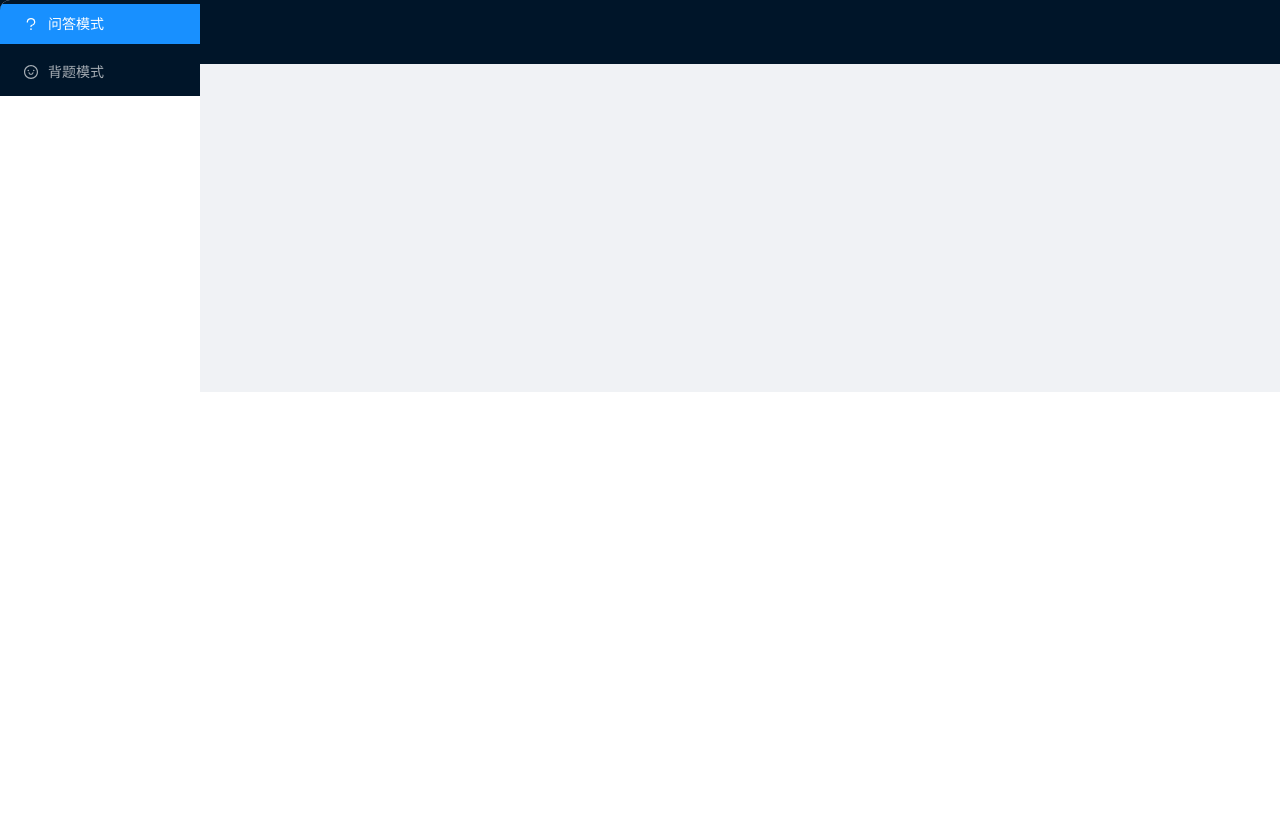
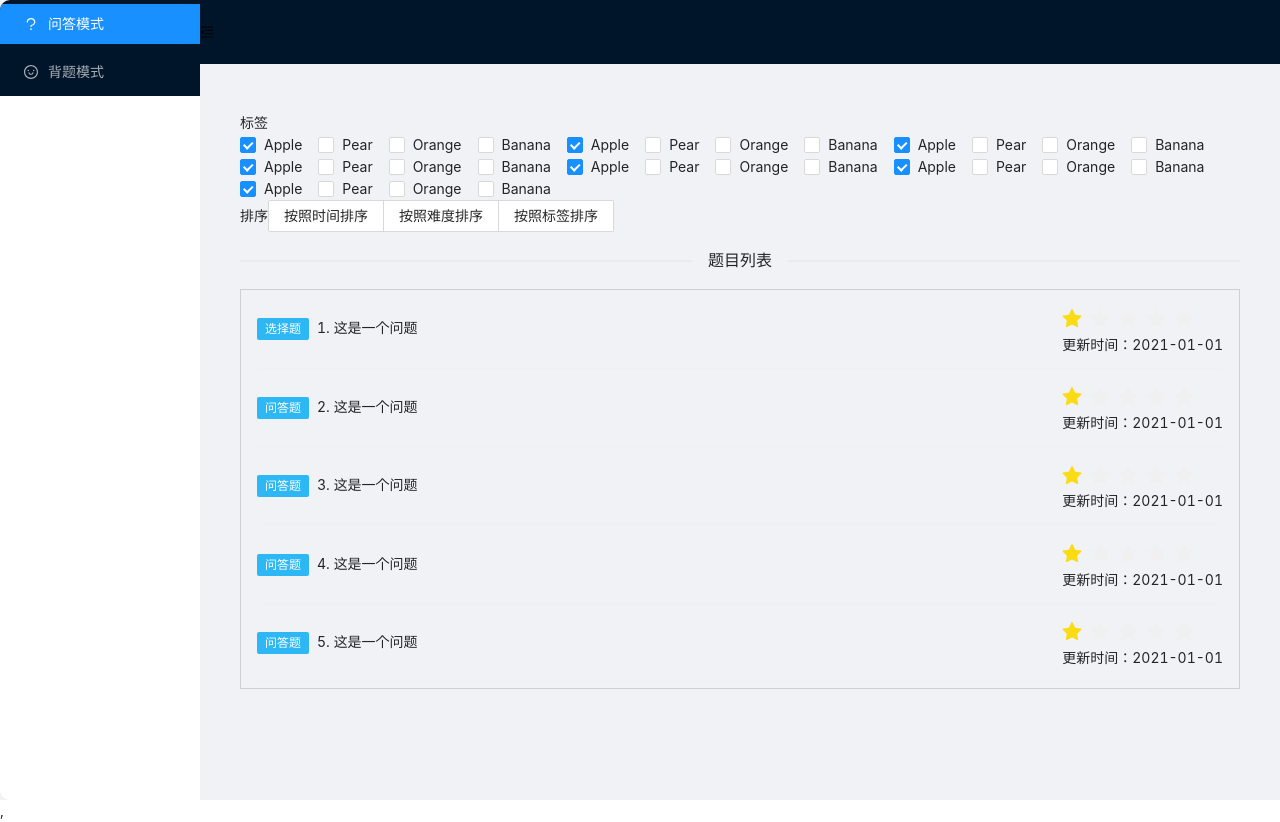
Before and after one commit to jiaw3i/pureland, a React (Create React App) app: page /exercise in a window 1280 px wide. Before the commit the page ends 800 px from the top, so only its background shows below. Built offline with nearby package versions, Linux system fonts and the light colour scheme.

Commit message:
feat: 问答题目筛选和问答题目列表

```diff
--- a/package.json
+++ b/package.json
@@ -13,6 +13,7 @@
     "@types/node": "^16.11.59",
     "@types/react": "^18.0.20",
     "@types/react-dom": "^18.0.6",
+    "@types/react-infinite-scroll-component": "^5.0.0",
     "@use-gesture/react": "^10.2.20",
     "antd": "^4.23.2",
     "axios": "^0.27.2",
@@ -59,6 +60,7 @@
     "react-beautiful-dnd": "^13.1.1",
     "react-dev-utils": "^12.0.1",
     "react-dom": "^18.2.0",
+    "react-infinite-scroll-component": "^6.1.0",
     "react-refresh": "^0.11.0",
     "react-router-dom": "6",
     "react-script": "^2.0.5",
--- a/src/page/exercise/pages/home/home.less
+++ b/src/page/exercise/pages/home/home.less
@@ -3,23 +3,7 @@
   //width: 100%;
   //display: flex;
 
-  .siteLayout {
-    .siteLayoutBackground {
-      background: white;
-    }
 
-    .trigger {
-      padding: 0 24px;
-      font-size: 18px;
-      line-height: 64px;
-      cursor: pointer;
-      transition: color 0.3s;
-    }
-
-    .trigger:hover {
-      color: #1890ff;
-    }
-  }
 
   :global {
     .ant-layout {
@@ -31,3 +15,23 @@
     }
   }
 }
+
+
+
+.siteLayout {
+  .siteLayoutBackground {
+    background: white;
+  }
+
+  .trigger {
+    padding: 0 24px;
+    font-size: 18px;
+    line-height: 64px;
+    cursor: pointer;
+    transition: color 0.3s;
+  }
+
+  .trigger:hover {
+    color: #1890ff;
+  }
+}
--- a/src/page/exercise/pages/home/home.tsx
+++ b/src/page/exercise/pages/home/home.tsx
@@ -9,6 +9,7 @@ import {
 } from '@ant-design/icons';
 import React, {useState} from "react";
 import {Content, Header} from "antd/es/layout/layout";
+import QAContent from "../qacontent/qacontent";
 
 export default function ExerciseHome() {
 
@@ -39,7 +40,6 @@ export default function ExerciseHome() {
                     style={{
                         overflow: 'auto',
                         height: '100vh',
-                        position: 'fixed',
                         left: 0,
                         top: 0,
                         bottom: 0,
@@ -55,17 +55,7 @@ export default function ExerciseHome() {
                             onClick: () => setCollapsed(!collapsed),
                         })}
                     </Header>
-                    <Content className={styles.siteLayoutBackground}
-                             style={{
-                                 margin: '24px 16px',
-                                 padding: 24,
-                                 minHeight: 280,
-                             }}
-                    >
-                        <div className="site-layout-background" style={{padding: 24, textAlign: 'center'}}>
-
-                        </div>
-                    </Content>
+                    <QAContent/>
 
                 </Layout>
             </Layout>
--- /dev/null
+++ b/src/page/exercise/pages/qacontent/qacontent.less
@@ -0,0 +1,57 @@
+.qaFilter {
+  display: flex;
+  flex-direction: column;
+  padding-left: 20px;
+
+  .qaFilterTag {
+    display: flex;
+    color: black;
+    align-items: center;
+    margin-bottom: 10px;
+
+    .qaFilterTagLabel {
+      color: black;
+      min-width: 50px;
+      height: 50px;
+      line-height: 50px;
+    }
+  }
+
+  .qaFilterSort {
+    display: flex;
+    color: black;
+    align-items: center;
+
+    .qaFilterSortLabel {
+      color: black;
+      min-width: 50px;
+      height: 50px;
+      line-height: 50px;
+    }
+  }
+
+  :global {
+    .ant-layout-content {
+      line-height: 0;
+    }
+  }
+}
+
+.qaContent {
+
+  .qaContentItemInfo{
+    display: flex;
+    flex-direction: row;
+    justify-content: space-between;
+    width: 100%;
+  }
+  :global {
+    .ant-list-item {
+      padding: 0;
+      color: #000;
+      flex-direction: column;
+      align-items: flex-start;
+      margin: 15px 0;
+    }
+  }
+}
--- /dev/null
+++ b/src/page/exercise/pages/qacontent/qacontent.tsx
@@ -0,0 +1,170 @@
+import styles from "./qacontent.less";
+import homeStyles from "../home/home.less";
+import {Content} from "antd/es/layout/layout";
+import React from "react";
+import {Checkbox, Col, Divider, List, Radio, Rate, Row, Skeleton, Tag} from "antd";
+import InfiniteScroll from "react-infinite-scroll-component";
+
+export default function QAContent() {
+
+    const tags = ["Apple", "Pear", "Orange", "Banana"
+        , "Apple", "Pear", "Orange", "Banana"
+        , "Apple", "Pear", "Orange", "Banana"
+        , "Apple", "Pear", "Orange", "Banana"
+        , "Apple", "Pear", "Orange", "Banana"
+        , "Apple", "Pear", "Orange", "Banana"
+        , "Apple", "Pear", "Orange", "Banana"];
+
+    const sortOptions = [
+        "按照时间排序",
+        "按照难度排序",
+        "按照标签排序",
+    ];
+
+    const questions: Array<{
+        id: number,
+        title: string,
+        type: string,
+        level: number,
+        tags: Array<string>,
+        updateTime: string,
+    }> =
+        [
+            {
+                id: 1,
+                title: "这是一个问题",
+                type: "选择题",
+                level: 1,
+                tags: ["Apple", "Pear", "Orange", "Banana"],
+                updateTime: "2021-01-01",
+            }, {
+            id: 2,
+            title: "这是一个问题",
+            type: "问答题",
+            level: 1,
+            tags: ["Apple", "Pear", "Orange", "Banana"],
+            updateTime: "2021-01-01",
+        },
+            {
+                id: 3,
+                title: "这是一个问题",
+                type: "问答题",
+                level: 1,
+                tags: ["Apple", "Pear", "Orange", "Banana"],
+                updateTime: "2021-01-01",
+            },
+            {
+                id: 4,
+                title: "这是一个问题",
+                type: "问答题",
+                level: 1,
+                tags: ["Apple", "Pear", "Orange", "Banana"],
+                updateTime: "2021-01-01",
+            },
+            {
+                id: 5,
+                title: "这是一个问题",
+                type: "问答题",
+                level: 1,
+                tags: ["Apple", "Pear", "Orange", "Banana"],
+                updateTime: "2021-01-01",
+            }, {
+            id: 6,
+            title: "这是一个问题",
+            type: "问答题",
+            level: 1,
+            tags: ["Apple", "Pear", "Orange", "Banana"],
+            updateTime: "2021-01-01",
+        }, {
+            id: 7,
+            title: "这是一个问题",
+            type: "问答题",
+            level: 1,
+            tags: ["Apple", "Pear", "Orange", "Banana"],
+            updateTime: "2021-01-01",
+        },
+            {
+                id: 8,
+                title: "这是一个问题",
+                type: "问答题",
+                level: 1,
+                tags: ["Apple", "Pear", "Orange", "Banana"],
+                updateTime: "2021-01-01",
+            },
+        ]
+
+    const loadMoreData = () => {
+        console.log("load more");
+    }
+    return (
+        <Content className={homeStyles.siteLayoutBackground}
+                 style={{
+                     margin: '24px 16px',
+                     padding: 24,
+                     minHeight: 280,
+                 }}
+        >
+            <div className={homeStyles.siteLayoutBackground}>
+                <div className={styles.qaFilter}>
+                    <div className={styles.qaFilterTag}>
+                        <label className={styles.qaFilterTagLabel}>标签</label>
+                        <Checkbox.Group options={tags} defaultValue={['Apple']}>
+
+                        </Checkbox.Group>
+
+
+                    </div>
+
+                    <div className={styles.qaFilterSort}>
+                        <label className={styles.qaFilterSortLabel}>排序</label>
+                        <Radio.Group
+                            options={sortOptions}
+                            optionType="button"
+                            buttonStyle="solid"
+                        />
+                    </div>
+                </div>
+                <Divider>题目列表</Divider>
+                <div className={styles.qaContent}>
+                    <div
+                        id="scrollableDiv"
+                        style={{
+                            height: 400,
+                            overflow: 'auto',
+                            padding: '0 16px',
+                            border: '1px solid rgba(140, 140, 140, 0.35)',
+                        }}
+                    >
+                        <InfiniteScroll
+                            dataLength={questions.length}
+                            next={loadMoreData}
+                            hasMore={questions.length < 50}
+                            loader={<Skeleton avatar paragraph={{rows: 1}} active/>}
+                            endMessage={<Divider plain>It is all, nothing more 🤐</Divider>}
+                            scrollableTarget="scrollableDiv"
+                        >
+                            <List
+
+                                dataSource={questions}
+                                renderItem={item => (
+                                    <List.Item key={item.id}>
+                                        <div className={styles.qaContentItemTitle}>
+                                            <Tag color="#2db7f5">{item.type}</Tag>
+                                            {item.id}. {item.title}
+                                        </div>
+                                        <div className={styles.qaContentItemInfo}>
+                                            <div className={styles.qaContentItemLevel}>
+                                                <Rate disabled defaultValue={item.level}/>
+                                            </div>
+                                            <div>更新时间：{item.updateTime}</div>
+                                        </div>
+                                    </List.Item>
+                                )}
+                            />
+                        </InfiniteScroll>
+                    </div>
+                </div>
+            </div>
+        </Content>
+    );
+}
```
Also changed, not shown: 1 other file (tests, documents, lock files or other folders).
